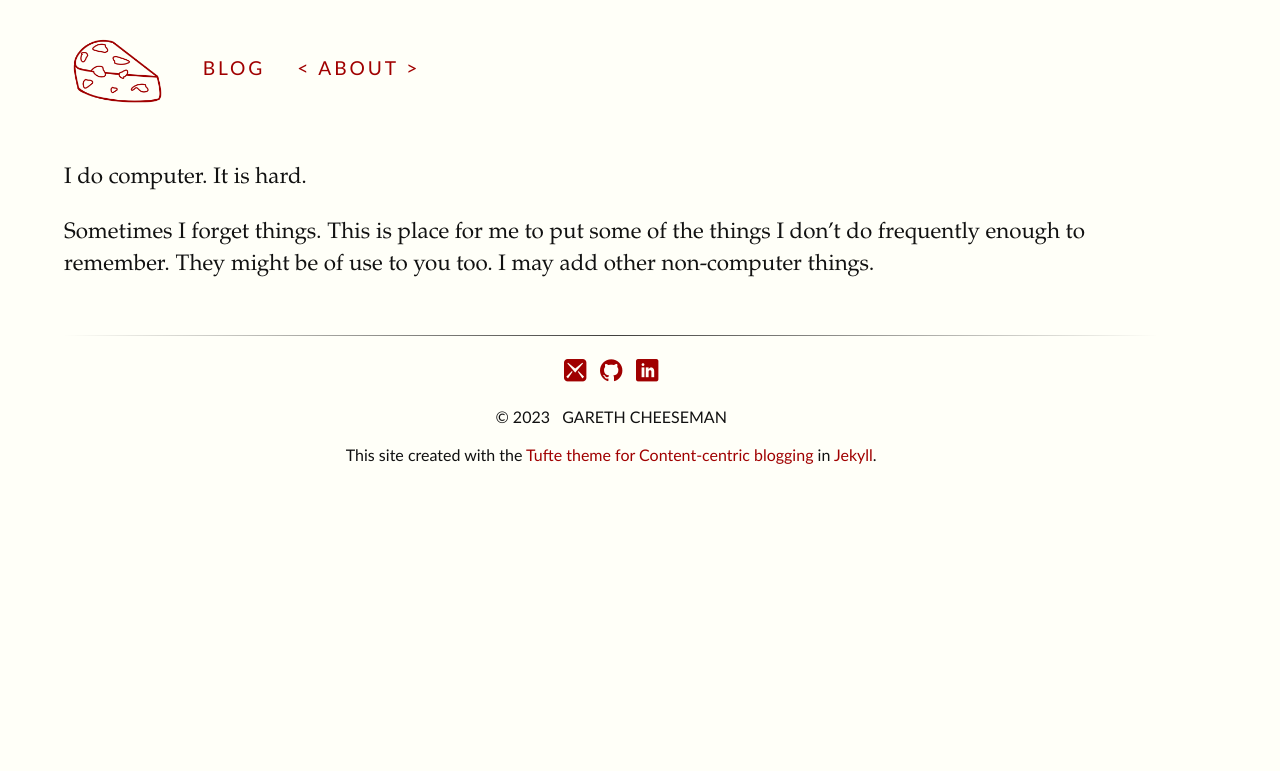
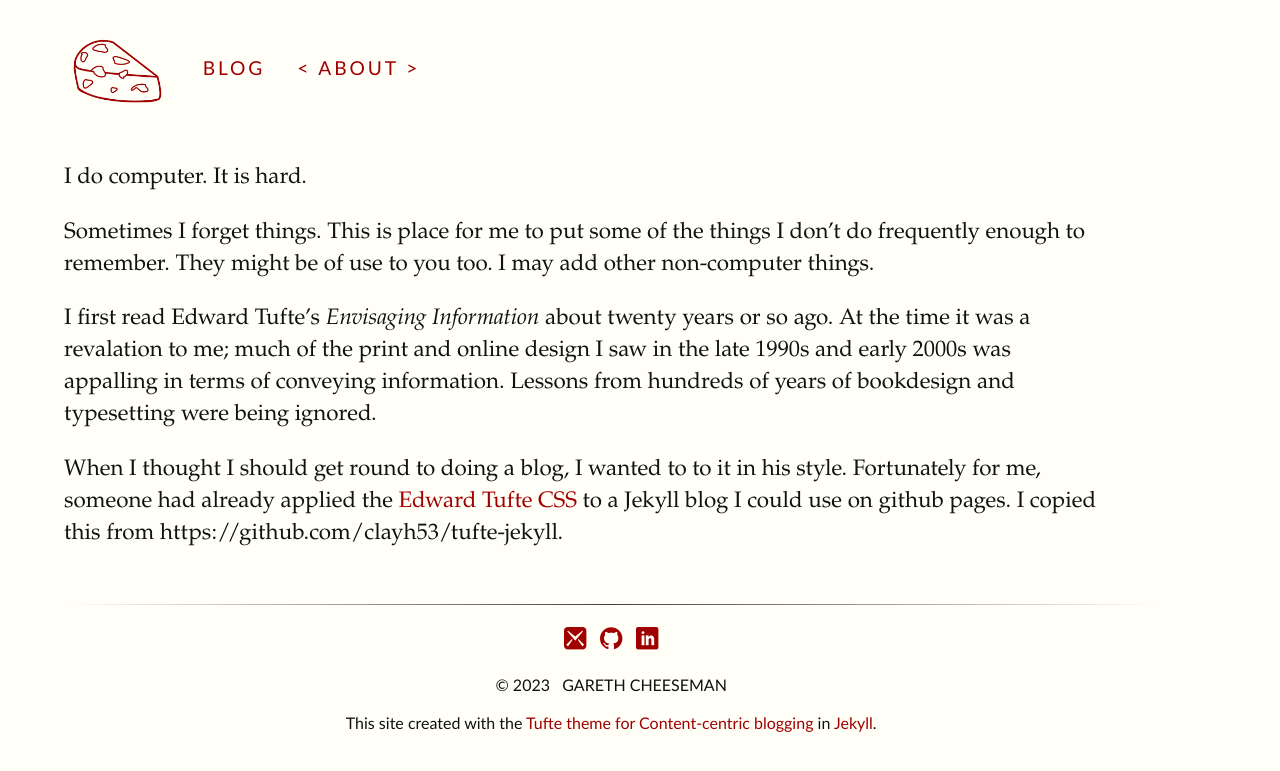
Before and after one commit to gareth-cheeseman/gareth-cheeseman.github.io, a Jekyll site: the page built from about/index.md, in a window 1280 px wide. Shown: the top 771 px of the page. Built offline with Jekyll 4.4.1, drawn with Linux system fonts in a browser that asks for light colours; some web fonts are replaced.

Commit message:
Move comments from README to About

```diff
--- a/about/index.md
+++ b/about/index.md
@@ -6,3 +6,7 @@ title: About
 I do computer. It is hard.
 
 Sometimes I forget things. This is place for me to put some of the things I don't do frequently enough to remember. They might be of use to you too. I may add other non-computer things.
+
+I first read Edward Tufte's *Envisaging Information* about twenty years or so ago. At the time it was a revalation to me; much of the print and online design I saw in the late 1990s and early 2000s was appalling in terms of conveying information. Lessons from hundreds of years of bookdesign and typesetting were being ignored.
+
+When I thought I should get round to doing a blog, I wanted to to it in his style. Fortunately for me, someone had already applied the [Edward Tufte CSS](https://edwardtufte.github.io/tufte-css/) to a Jekyll blog I could use on github pages. I copied this from https://github.com/clayh53/tufte-jekyll.
```
Also changed, not shown: README.md.
